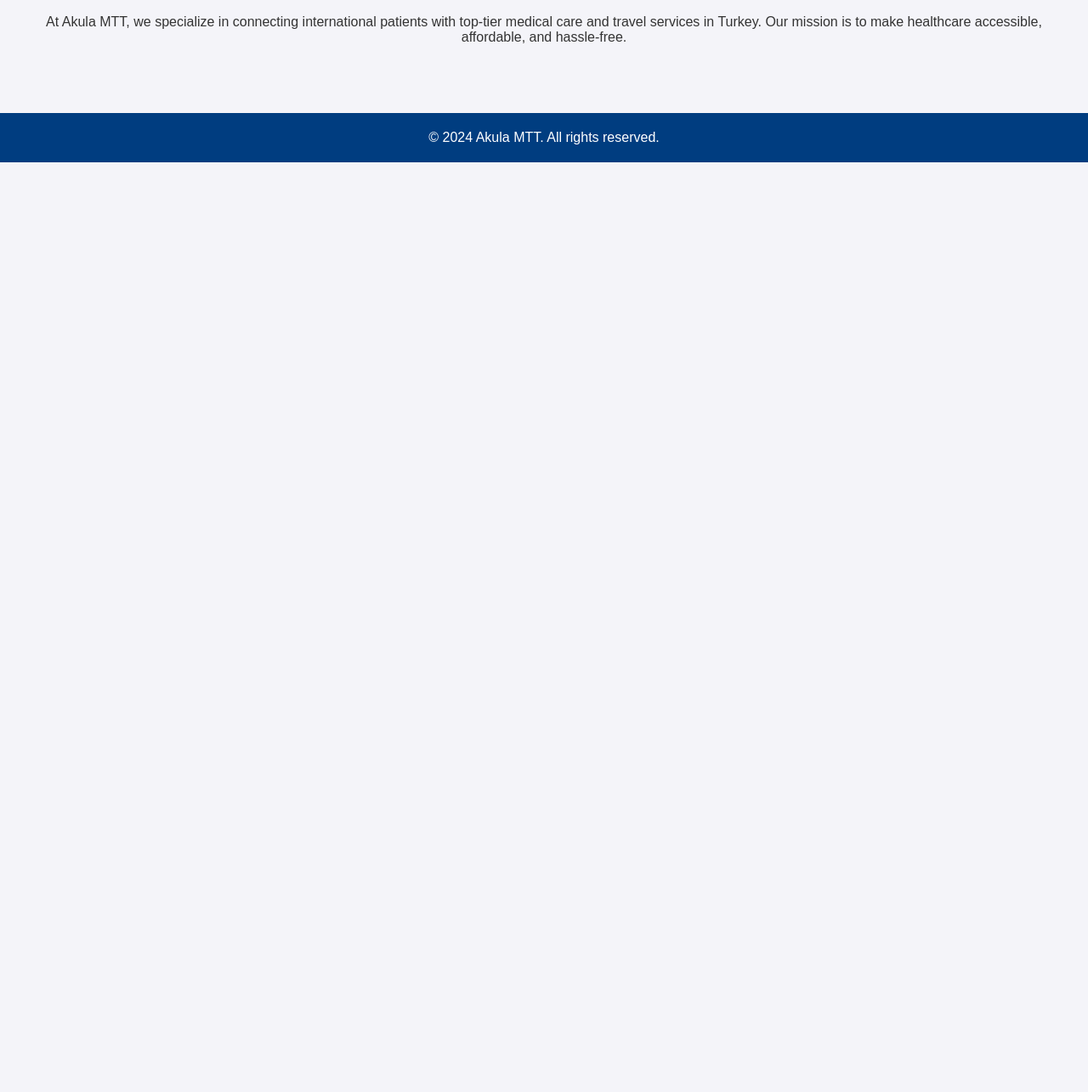
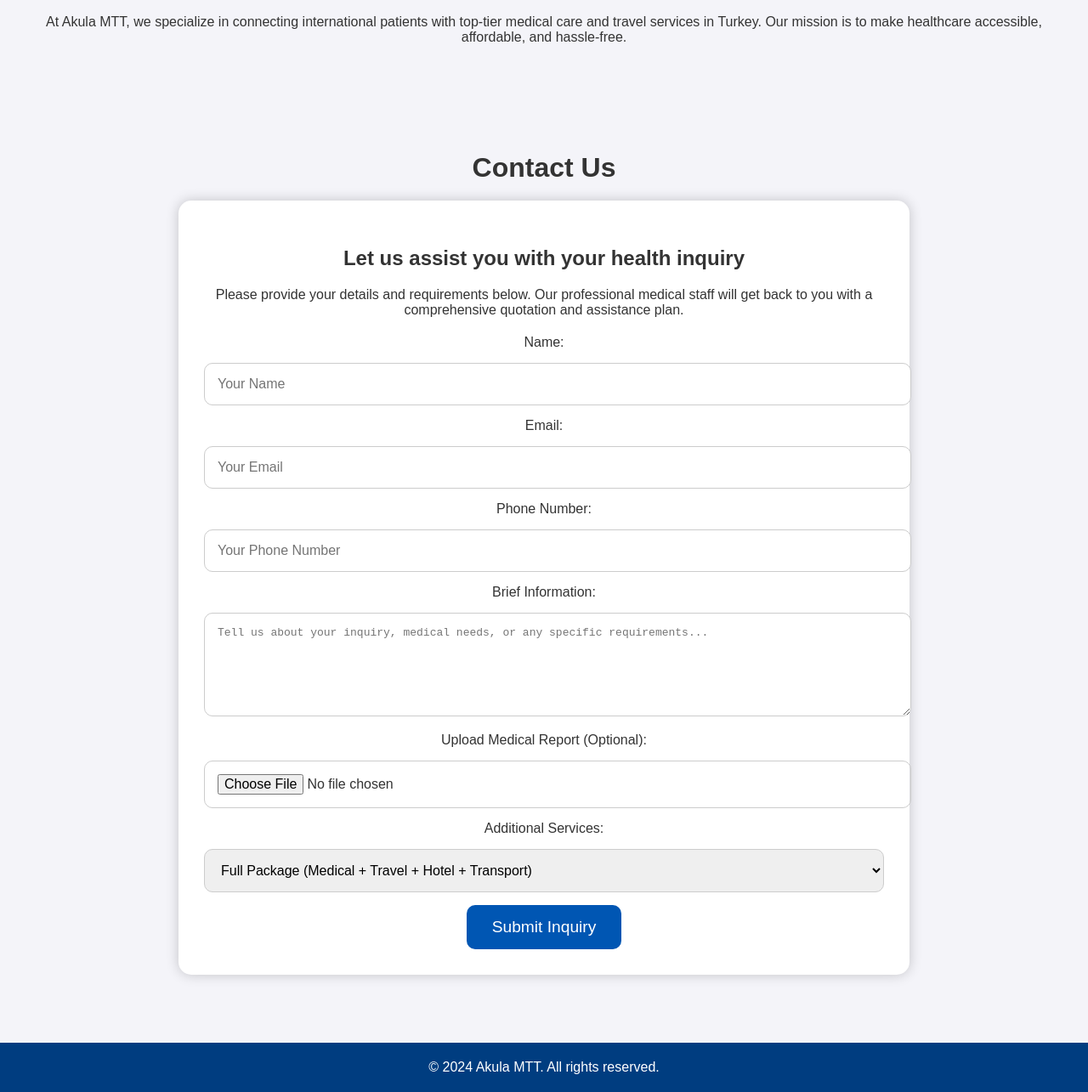
Before and after one commit to AkulaMTT/akulamttt, a plain HTML site: page index.html in a window 1280 px wide. Shown: the part 1478-2763 px from the top of the page at 85% size. Before the commit the page ends 1669 px from the top, so only its background shows below. Drawn offline with Linux system fonts and the light colour scheme.

Commit message:
Update index.html
Signed-off-by: Akula M T T <akulamttt@gmail.com>

```diff
--- a/index.html
+++ b/index.html
@@ -123,6 +123,42 @@
             max-width: 100%;
             border-radius: 5px;
         }
+        .contact-form {
+            background-color: #fff;
+            padding: 30px;
+            border-radius: 15px;
+            box-shadow: 0 0 15px rgba(0, 0, 0, 0.2);
+            max-width: 800px;
+            margin: 20px auto;
+        }
+        .contact-form h3 {
+            font-size: 1.5em;
+            margin-bottom: 20px;
+        }
+        .contact-form p {
+            font-size: 1em;
+            margin-bottom: 20px;
+        }
+        .contact-form input, .contact-form textarea, .contact-form select {
+            width: 100%;
+            padding: 15px;
+            margin: 15px 0;
+            border: 1px solid #ccc;
+            border-radius: 10px;
+            font-size: 1em;
+        }
+        .contact-form button {
+            background-color: #0056b3;
+            color: #fff;
+            padding: 15px 30px;
+            border: none;
+            border-radius: 10px;
+            font-size: 1.2em;
+            cursor: pointer;
+        }
+        .contact-form button:hover {
+            background-color: #003d80;
+        }
         footer {
             background-color: #003d80;
             color: #fff;
@@ -196,6 +232,38 @@
         <h2>About Us</h2>
         <p>At Akula MTT, we specialize in connecting international patients with top-tier medical care and travel services in Turkey. Our mission is to make healthcare accessible, affordable, and hassle-free.</p>
     </section>
+    <section class="section" id="contact">
+        <h2>Contact Us</h2>
+        <div class="contact-form">
+            <h3>Let us assist you with your health inquiry</h3>
+            <p>Please provide your details and requirements below. Our professional medical staff will get back to you with a comprehensive quotation and assistance plan.</p>
+            <form action="/submit" method="post" enctype="multipart/form-data">
+                <label for="name">Name:</label>
+                <input type="text" id="name" name="name" placeholder="Your Name" required>
+
+                <label for="email">Email:</label>
+                <input type="email" id="email" name="email" placeholder="Your Email" required>
+
+                <label for="phone">Phone Number:</label>
+                <input type="tel" id="phone" name="phone" placeholder="Your Phone Number" required>
+
+                <label for="inquiry">Brief Information:</label>
+                <textarea id="inquiry" name="inquiry" rows="6" placeholder="Tell us about your inquiry, medical needs, or any specific requirements..."></textarea>
+
+                <label for="medical-report">Upload Medical Report (Optional):</label>
+                <input type="file" id="medical-report" name="medical-report">
+
+                <label for="services">Additional Services:</label>
+                <select id="services" name="services">
+                    <option value="full-package">Full Package (Medical + Travel + Hotel + Transport)</option>
+                    <option value="medical-only">Medical Help Only</option>
+                    <option value="custom">Custom Package</option>
+                </select>
+
+                <button type="submit">Submit Inquiry</button>
+            </form>
+        </div>
+    </section>
     <footer>
         <p>&copy; 2024 Akula MTT. All rights reserved.</p>
     </footer>
```
